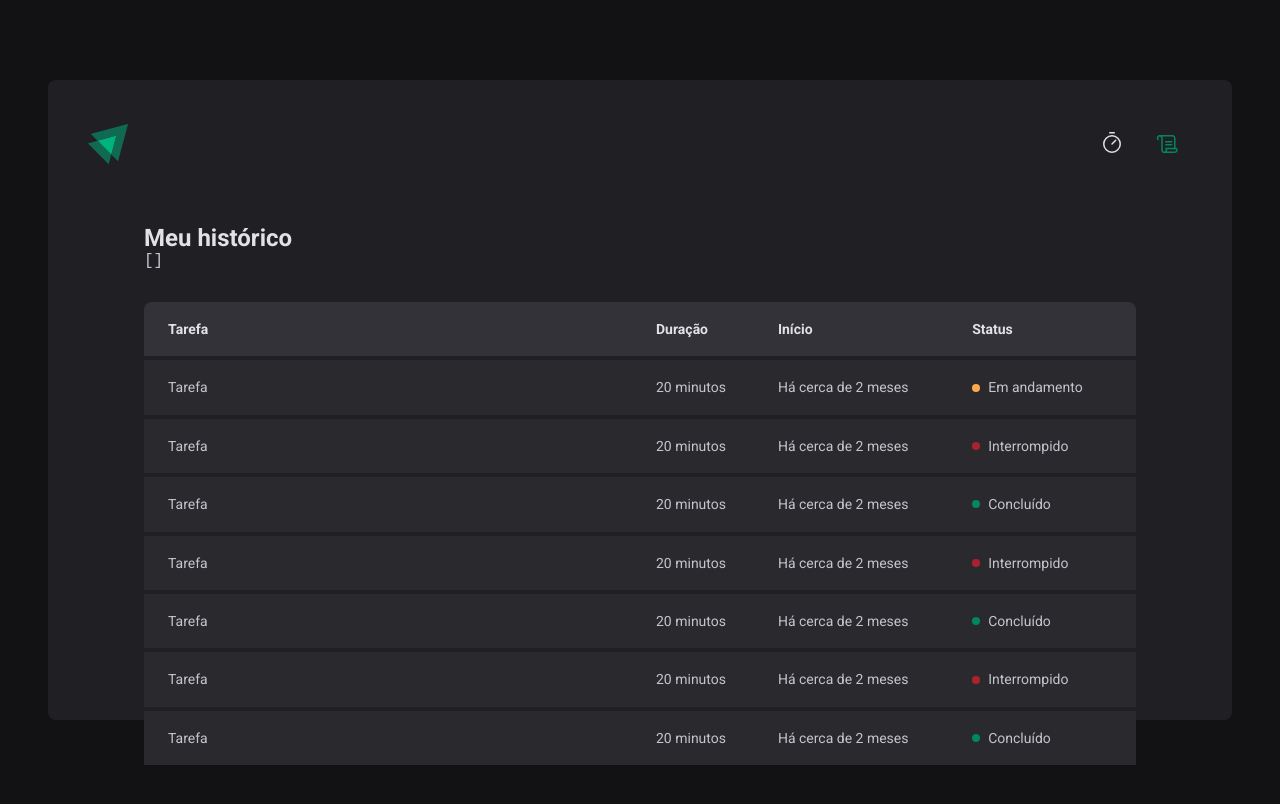
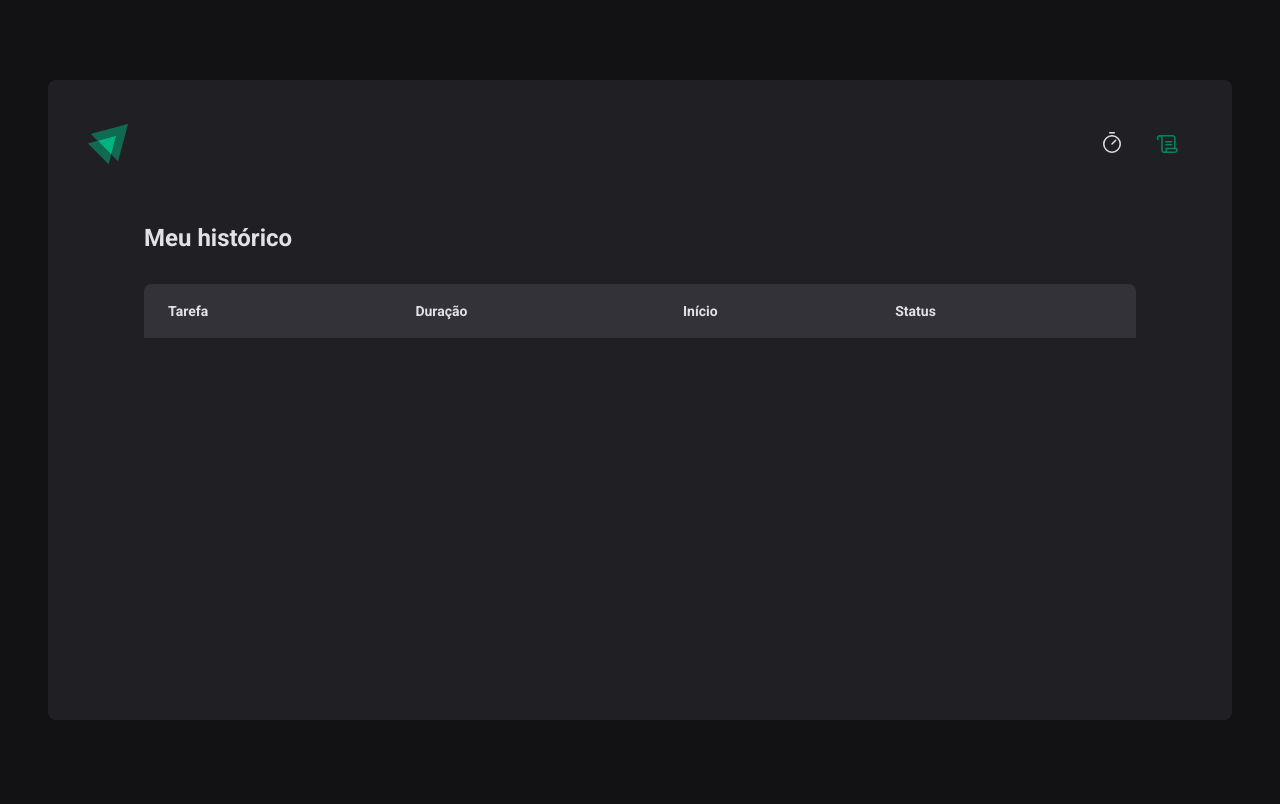
Before and after one commit to wfl-junior/rocketseat-ignite-timer, a React (Vite) app: page /history in a window 1280 px wide. Shown: the top 804 px of the page. Built offline with nearby package versions, Linux system fonts and the light colour scheme.

Commit message:
Listagem do histórico

```diff
--- a/src/pages/History/index.tsx
+++ b/src/pages/History/index.tsx
@@ -7,8 +7,6 @@
   return (
     <HistoryContainer>
       <h1>Meu histórico</h1>
-
-      <pre>{JSON.stringify(cycles, null, 2)}</pre>
 
       <HistoryList>
         <table>
@@ -22,68 +20,27 @@
           </thead>
 
           <tbody>
-            <tr>
-              <td>Tarefa</td>
-              <td>20 minutos</td>
-              <td>Há cerca de 2 meses</td>
-              <td>
-                <Status statusColor="yellow">Em andamento</Status>
-              </td>
-            </tr>
+            {cycles.map(cycle => (
+              <tr key={cycle.id}>
+                <td>{cycle.task}</td>
+                <td>{cycle.minutesAmount} minutos</td>
+                <td>{cycle.startDate.toLocaleString()}</td>
 
-            <tr>
-              <td>Tarefa</td>
-              <td>20 minutos</td>
-              <td>Há cerca de 2 meses</td>
-              <td>
-                <Status statusColor="red">Interrompido</Status>
-              </td>
-            </tr>
+                <td>
+                  {cycle.finishedDate && (
+                    <Status statusColor="green">Concluído</Status>
+                  )}
 
-            <tr>
-              <td>Tarefa</td>
-              <td>20 minutos</td>
-              <td>Há cerca de 2 meses</td>
-              <td>
-                <Status statusColor="green">Concluído</Status>
-              </td>
-            </tr>
+                  {cycle.interruptedDate && (
+                    <Status statusColor="red">Interrompido</Status>
+                  )}
 
-            <tr>
-              <td>Tarefa</td>
-              <td>20 minutos</td>
-              <td>Há cerca de 2 meses</td>
-              <td>
-                <Status statusColor="red">Interrompido</Status>
-              </td>
-            </tr>
-
-            <tr>
-              <td>Tarefa</td>
-              <td>20 minutos</td>
-              <td>Há cerca de 2 meses</td>
-              <td>
-                <Status statusColor="green">Concluído</Status>
-              </td>
-            </tr>
-
-            <tr>
-              <td>Tarefa</td>
-              <td>20 minutos</td>
-              <td>Há cerca de 2 meses</td>
-              <td>
-                <Status statusColor="red">Interrompido</Status>
-              </td>
-            </tr>
-
-            <tr>
-              <td>Tarefa</td>
-              <td>20 minutos</td>
-              <td>Há cerca de 2 meses</td>
-              <td>
-                <Status statusColor="green">Concluído</Status>
-              </td>
-            </tr>
+                  {!cycle.finishedDate && !cycle.interruptedDate && (
+                    <Status statusColor="yellow">Em andamento</Status>
+                  )}
+                </td>
+              </tr>
+            ))}
           </tbody>
         </table>
       </HistoryList>
```
